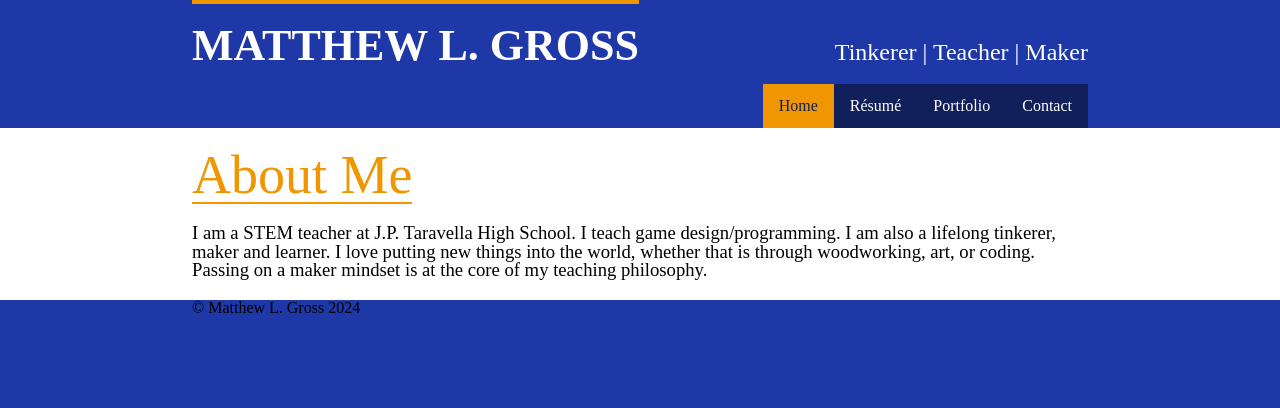
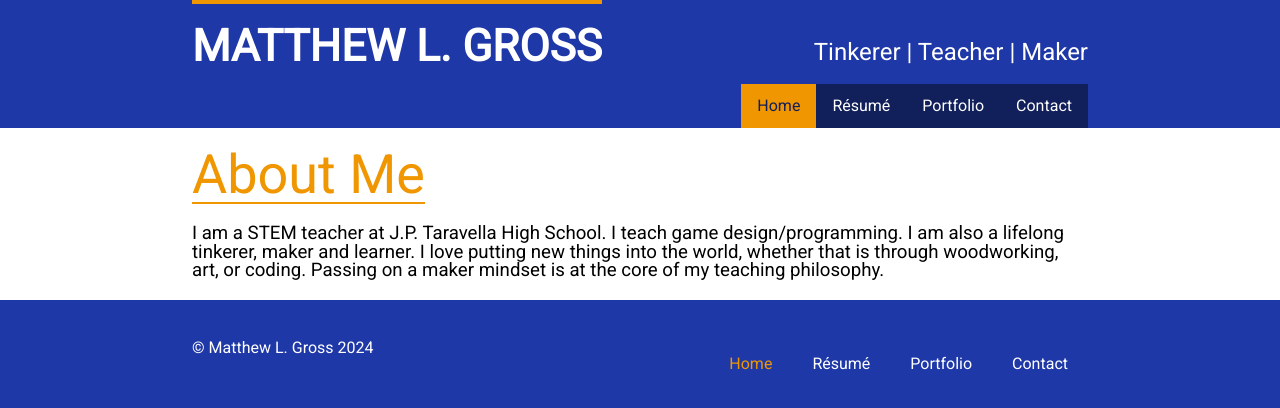
Before and after one commit to JPT-Gross/resume2, a plain HTML site: page index.html in a window 1280 px wide. Drawn offline with Linux system fonts and the light colour scheme.

Commit message:
Finished footer added font

```diff
--- a/index.html
+++ b/index.html
@@ -3,6 +3,12 @@
     <head>
         <meta name="viewport" content="width=device-width, initial-scale=1.0" />
         <meta charset="UTF-8" />
+        <link rel="preconnect" href="https://fonts.googleapis.com" />
+        <link rel="preconnect" href="https://fonts.gstatic.com" crossorigin />
+        <link
+            href="https://fonts.googleapis.com/css2?family=Roboto&display=swap"
+            rel="stylesheet"
+        />
         <link rel="stylesheet" href="styles/style.css" />
         <title>Home</title>
     </head>
@@ -31,7 +37,11 @@
             </p>
         </article>
         <footer>
-            <p>&copy; Matthew L. Gross 2024</p>
+            <h1>&copy; Matthew L. Gross 2024</h1>
+            <a href="contact.html">Contact</a>
+            <a href="portfolio.html">Portfolio</a>
+            <a href="resume.html">R&eacute;sum&eacute;</a>
+            <a class="active" href="index.html">Home</a>
         </footer>
     </body>
 </html>
--- a/styles/style.css
+++ b/styles/style.css
@@ -144,6 +144,9 @@ End CSS Reset
 
 body {
     background-color: #1f38a8;
+    font-family: 'Roboto', sans-serif;
+    font-weight: 400;
+    font-style: normal;
 }
 
 header {
@@ -213,3 +216,26 @@ article h1 {
 article p {
     font-size: 14pt;
 }
+
+footer {
+    color: white;
+    font-size: 12pt;
+    padding-top: 40px;
+    padding-bottom: 40px;
+}
+
+footer a {
+    color: white;
+    text-decoration: none;
+    padding-left: 20px;
+    padding-right: 20px;
+    float: right;
+}
+
+footer a.active {
+    color: #f09600;
+}
+
+footer a:hover {
+    color: black;
+}
```
